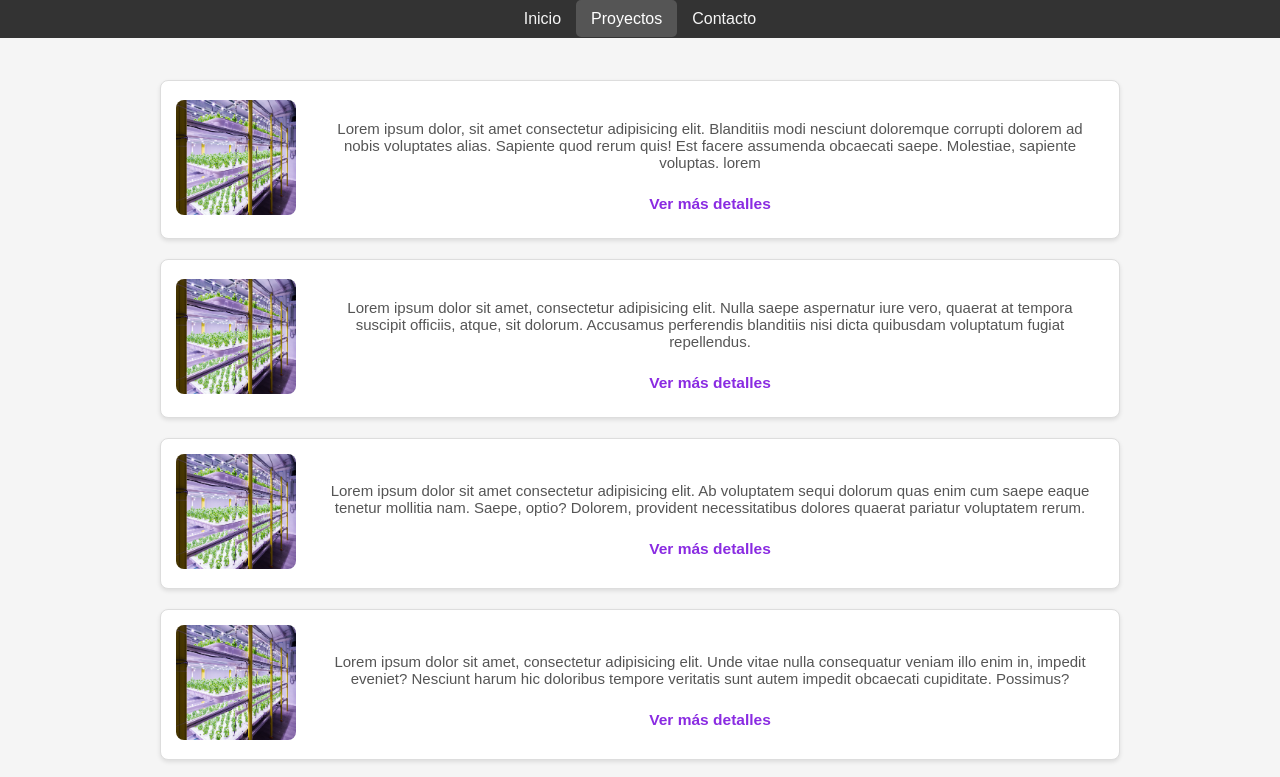
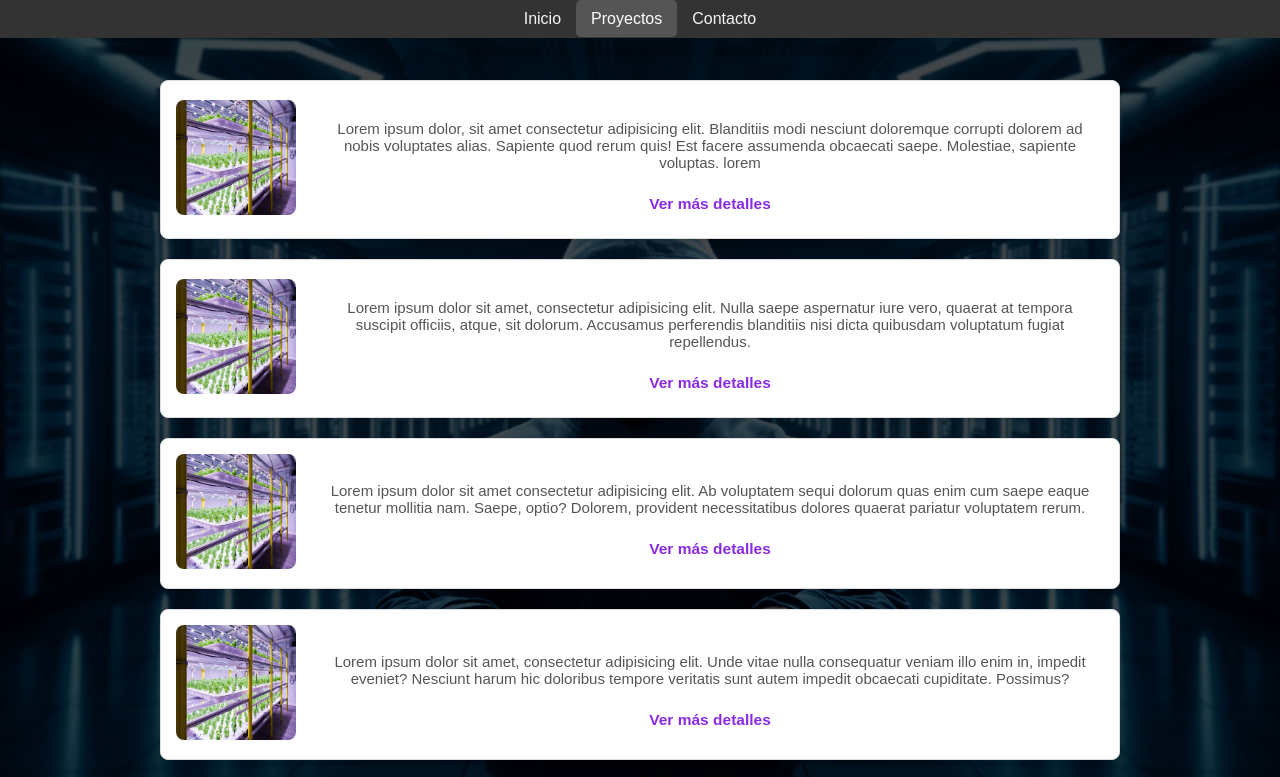
Before and after one commit to RaulJuarez-ITB2425/TA04-Group5, a plain HTML site: page html/proyectos.html in a window 1280 px wide. Shown: the top 777 px of the page. Drawn offline with Linux system fonts and the light colour scheme.

Commit message:
Modificaciones Web General del grupo 2

```diff
--- a/css/styles.css
+++ b/css/styles.css
@@ -364,6 +364,19 @@ section span {
     text-decoration: underline;
 }
 
+#bodyProyectos {
+    background-image: linear-gradient(
+        0deg,
+        rgba(0,0,0,0.7),
+        rgba(0,0,0,0.7)
+    )
+    ,url("../imagenes/hacking2.jpg");
+    background-repeat: no-repeat;
+    background-size: cover;
+    background-position: center center;
+    background-attachment: fixed;
+}
+
 html {
     scroll-behavior: smooth;
 }
--- a/html/proyectos.html
+++ b/html/proyectos.html
@@ -6,7 +6,7 @@
     <title>Proyectos</title>
     <link rel="stylesheet" href="../css/styles.css">
 </head>
-<body>
+<body id="bodyProyectos">
     <header>
         <nav>
             <ul class="nav-menu">
```
